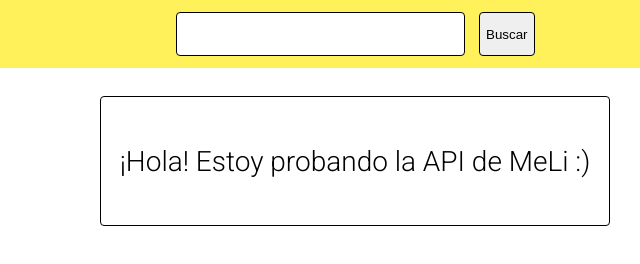
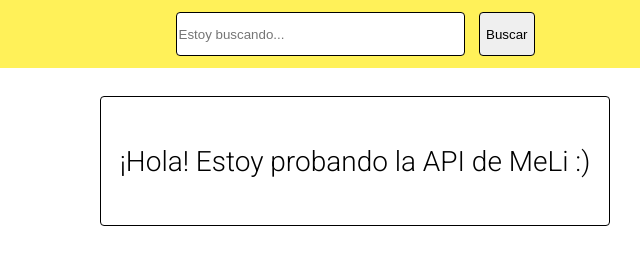
Before and after one commit to ghiglionemag/meli-api, a plain HTML site: page index.html in a window 1280 px wide. Shown: the full height of the page, 285-925 px from the left. Drawn offline with Linux system fonts and the light colour scheme.

Commit message:
Agregué placeholder

```diff
--- a/index.html
+++ b/index.html
@@ -20,7 +20,7 @@
     <header class="header">
       <div class="header__content">
         <form class="header__search-form">
-          <input type="text" name="buscar" class="header__search-form__input" />
+          <input type="text" name="buscar" placeholder="Estoy buscando..." class="header__search-form__input" />
           <button class="header__search-form__button">Buscar</button>
         </form>
       </div>
```
